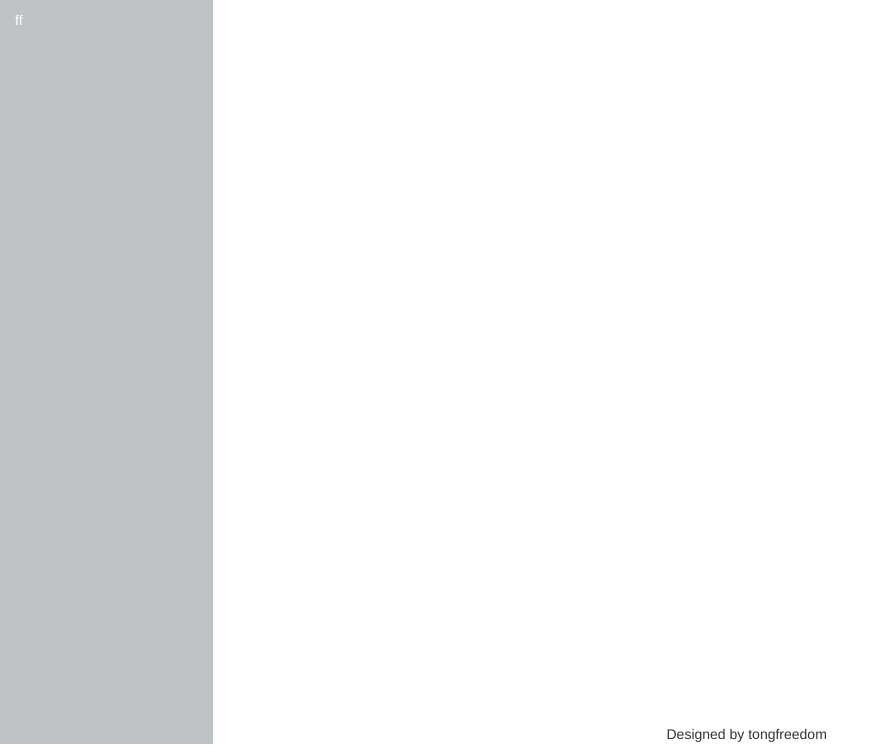
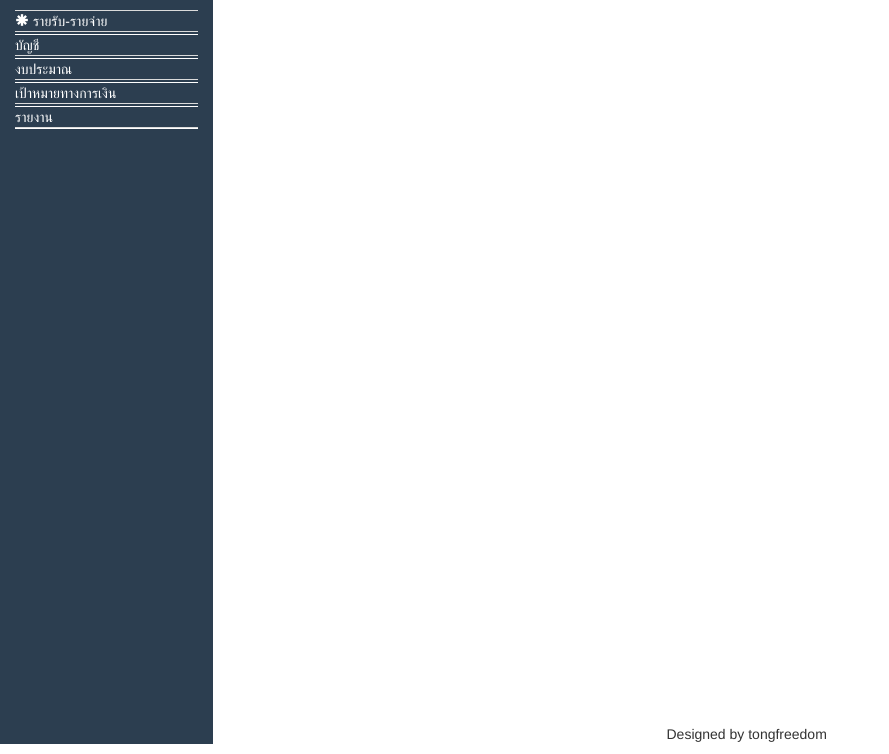
Before and after one commit to tongfreedom/freedomsaving, a CodeIgniter app: page /freedomsaving/ in a window 1280 px wide. Shown: the part 46-800 px from the top of the page, without its empty margins (0-889 px from the left). Run offline with CodeIgniter, Linux system fonts and the light colour scheme; some libraries are stand-ins or nearby versions.

Commit message:
โครงเว็บ 2

```diff
--- a/application/views/account/account_view.php
+++ b/application/views/account/account_view.php
@@ -39,7 +39,13 @@
         <div class="container-fluid div-body">
             <div class="row" style="height:100%;">
                 <nav class="col-md-2" style="min-height:100%;">
-                    ff
+                    <ul class="nav nav-pills nav-stacked menu">
+                        <li><i class="glyphicon glyphicon-asterisk"></i> รายรับ-รายจ่าย</li>
+                        <li>บัญชี</li>
+                        <li>งบประมาณ</li>
+                        <li>เป้าหมายทางการเงิน</li>
+                        <li>รายงาน</li>
+                    </ul>
                 </nav>
                 <article class="col-md-10" style="min-height:100%;">
                     <footer class="text-center">
--- a/css/style.css
+++ b/css/style.css
@@ -40,15 +40,26 @@ header div:first-child{
 /*nav*/
 nav{
   padding: 10px 10px 10px 0px;
-  background-color: #bdc3c7;  /*background color menu */
+  background-color: #2C3E50;/*#67809F;/*#7f8c8d;  /*background color menu */
   color: #fff;  /*text color nav*/
 }
 article{
   padding: 0px 10px 10px 0px;
   background-color: #fff;  /*background color article */
-
 }
-
+.menu{
+  border-bottom: 1px solid #fff;
+}
+.menu > li {
+  border-top: 1px solid #fff;
+  border-bottom: 1px solid #dbdbdb;
+}
+.menu > li:first-of-type {
+  border-top: 1px solid #dbdbdb;
+}
+.menu > li:first-of-type > a {
+  border-top: 1px solid #fff;
+}
 /*footer*/
 footer {
   position: absolute;
@@ -56,3 +67,49 @@ footer {
   left: 0px;
   width: 100%;
 }
+
+/*
+.skin-blue .sidebar {
+  border-bottom: 1px solid #fff;
+}
+.skin-blue .sidebar > .sidebar-menu > li {
+  border-top: 1px solid #fff;
+  border-bottom: 1px solid #dbdbdb;
+}
+.skin-blue .sidebar > .sidebar-menu > li:first-of-type {
+  border-top: 1px solid #dbdbdb;
+}
+.skin-blue .sidebar > .sidebar-menu > li:first-of-type > a {
+  border-top: 1px solid #fff;
+}
+.skin-blue .sidebar > .sidebar-menu > li > a {
+  margin-right: 1px;
+}
+.skin-blue .sidebar > .sidebar-menu > li > a:hover,
+.skin-blue .sidebar > .sidebar-menu > li.active > a {
+  color: #222;
+  background: #f9f9f9;
+}
+.skin-blue .sidebar > .sidebar-menu > li > .treeview-menu {
+  margin: 0 1px;
+  background: #f9f9f9;
+}
+.skin-blue .left-side {
+  background: #f4f4f4;
+  -webkit-box-shadow: inset -3px 0px 8px -4px rgba(0, 0, 0, 0.1);
+  -moz-box-shadow: inset -3px 0px 8px -4px rgba(0, 0, 0, 0.1);
+  box-shadow: inset -3px 0px 8px -4px rgba(0, 0, 0, 0.07);
+}
+.skin-blue .sidebar a {
+  color: #555555;
+}
+.skin-blue .sidebar a:hover {
+  text-decoration: none;
+}
+.skin-blue .treeview-menu > li > a {
+  color: #777;
+}
+.skin-blue .treeview-menu > li.active > a,
+.skin-blue .treeview-menu > li > a:hover {
+  color: #111;
+}*/
```
